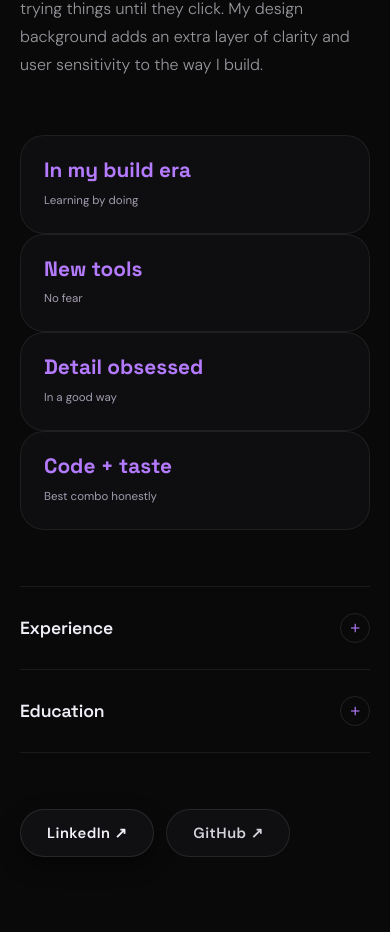
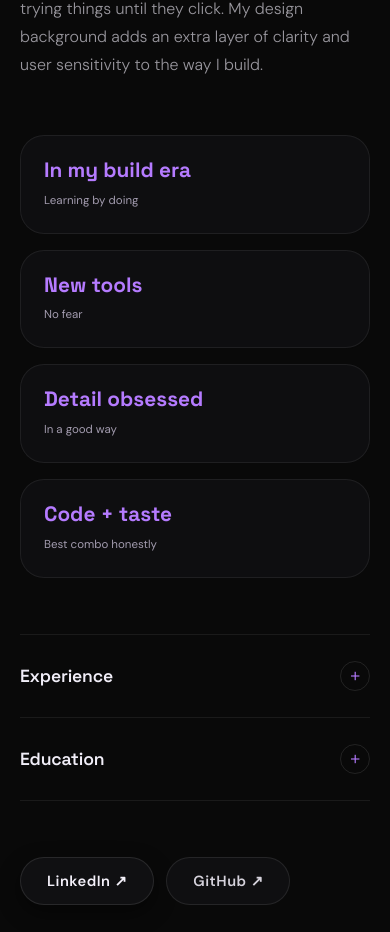
Before and after one commit to GaiaGomez/gaia-gomez-portfolio, a React (Vite) app: page / in a window 390 px wide. Shown: the part 3657-4589 px from the top of the page. Built offline with nearby package versions, Linux system fonts and the light colour scheme.

Commit message:
Refine about vibe cards layout

```diff
--- a/src/index.css
+++ b/src/index.css
@@ -343,6 +343,29 @@ img { display: block; max-width: 100%; }
   }
 }
 
+/* ── About — Vibe cards grid ───────────────────────────── */
+.vibe-grid {
+  display: grid;
+  grid-template-columns: repeat(4, minmax(0, 1fr));
+  gap: 16px;
+}
+
+.vibe-card {
+  padding: 20px 22px;
+}
+
+@media (max-width: 900px) {
+  .vibe-grid {
+    grid-template-columns: repeat(2, 1fr);
+  }
+}
+
+@media (max-width: 600px) {
+  .vibe-grid {
+    grid-template-columns: 1fr;
+  }
+}
+
 /* ── Design Works Gallery ──────────────────────────────── */
 .design-gallery {
   display: grid;
```
